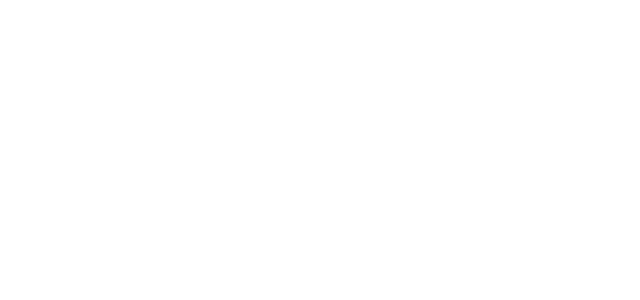
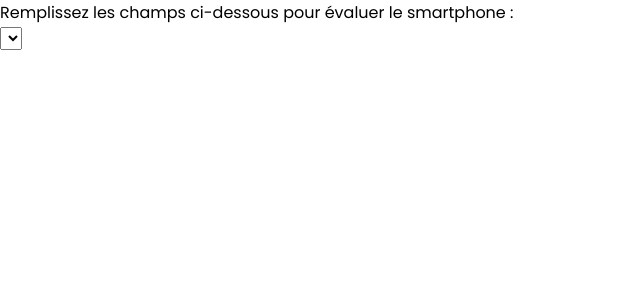
Before and after one commit to ThomasLonjon/Hackaton-Emmaus, a React (Vite) app in the folder frontend/: page /evaluation in a window 1280 px wide. Shown: the top 300 px of the page, without its empty margins (0-640 px from the left). Built offline with nearby package versions, Linux system fonts and the light colour scheme; no server answers.

Commit message:
add route for get brand

```diff
--- a/frontend/package.json
+++ b/frontend/package.json
@@ -10,6 +10,7 @@
     "preview": "vite preview"
   },
   "dependencies": {
+    "axios": "^1.4.0",
     "react": "^18.2.0",
     "react-dom": "^18.2.0",
     "react-router-dom": "^6.14.0",
--- a/frontend/src/App.jsx
+++ b/frontend/src/App.jsx
@@ -1,13 +1,14 @@
 import { Route, Routes } from "react-router-dom";
-import "./App.css";
+import "./App.scss";
 import Home from "./pages/Home";
+import Evaluation from "./components/evaluation/Evaluation";
 
 function App() {
   return (
     <>
       <Routes>
         <Route path="/" element={<Home />}></Route>
-        <Route path="/evaluation" element={<></>}></Route>
+        <Route path="/evaluation" element={<Evaluation />}/>
         <Route path="/phones" element={<></>}></Route>
         <Route path="/network" element={<></>}></Route>
         <Route path="/dashboard" element={<></>}></Route>
--- /dev/null
+++ b/frontend/src/App.scss
@@ -0,0 +1,8 @@
+@import url('https://fonts.googleapis.com/css2?family=Poppins:ital,wght@0,100;0,200;0,300;0,400;0,500;0,600;0,700;0,800;0,900;1,100;1,200;1,300;1,400;1,500;1,600;1,700;1,800;1,900&display=swap');
+
+* {
+    margin: 0;
+    padding: 0;
+    box-sizing: border-box;
+    font-family: Poppins;
+}
--- /dev/null
+++ b/frontend/src/components/evaluation/Evaluation.jsx
@@ -0,0 +1,29 @@
+import React, { useEffect, useState } from 'react'
+import "./Evaluation.scss";
+import axios from 'axios'
+
+
+function Evaluation() {
+    const [optionBrand, setOptionBrand] = useState([])
+    const url = import.meta.env.VITE_BACKEND_URL
+    useEffect(() => {
+        axios.get(`${url}/evaluation/brands`)
+        .then(res => console.log(res))
+    })
+  return (
+    <form action="">
+        <section className="container first-page">
+            <p className="title">
+            Remplissez les champs ci-dessous pour évaluer le smartphone :
+            </p>
+            <label htmlFor="brand">
+                <select name="brand" id="brand">
+                    <option value=""></option>
+                </select>
+            </label>
+        </section>
+    </form>
+  )
+}
+
+export default Evaluation
```
Also changed, not shown: frontend/src/components/evaluation/Evaluation.scss (added), 1 other file (tests, documents, lock files or other folders).
